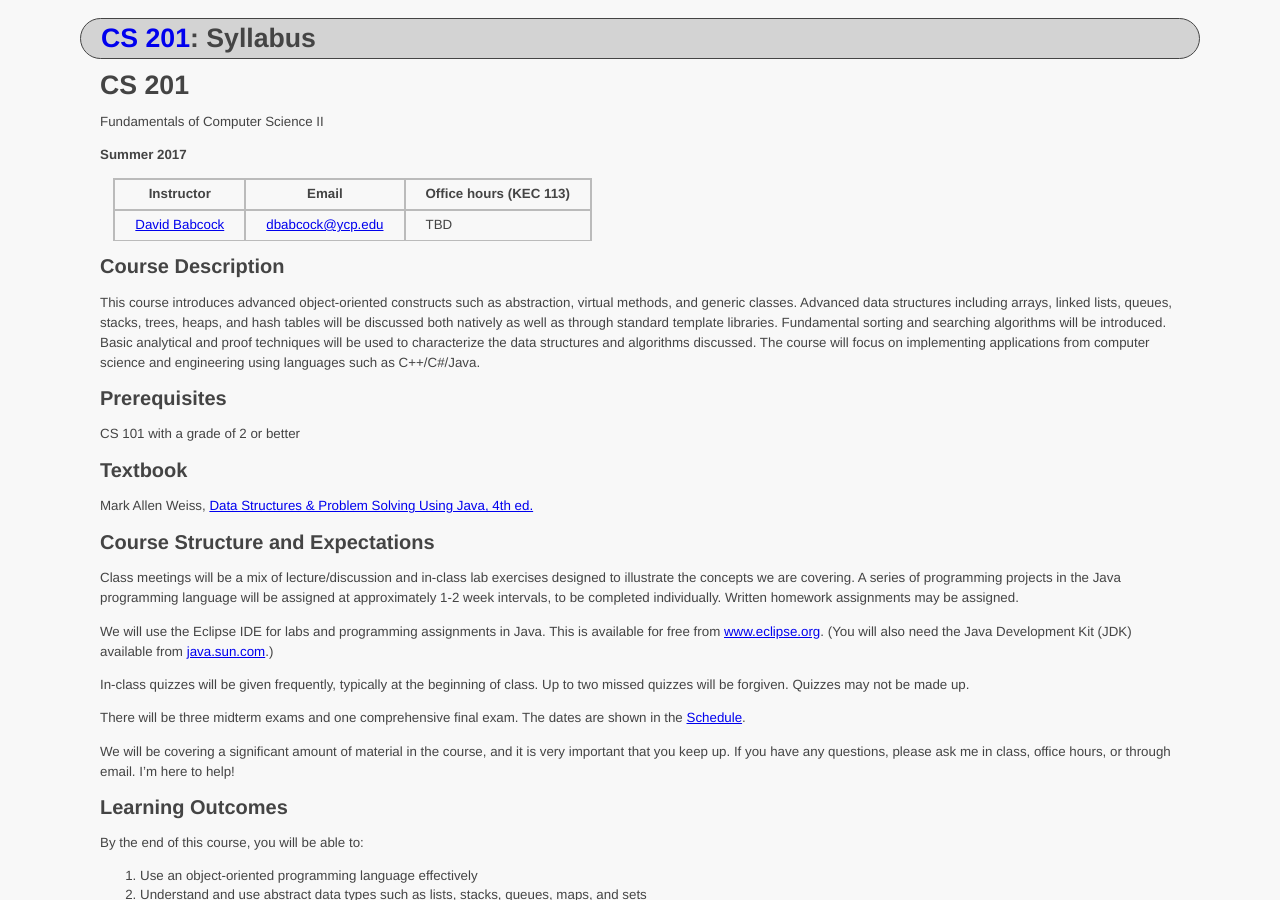
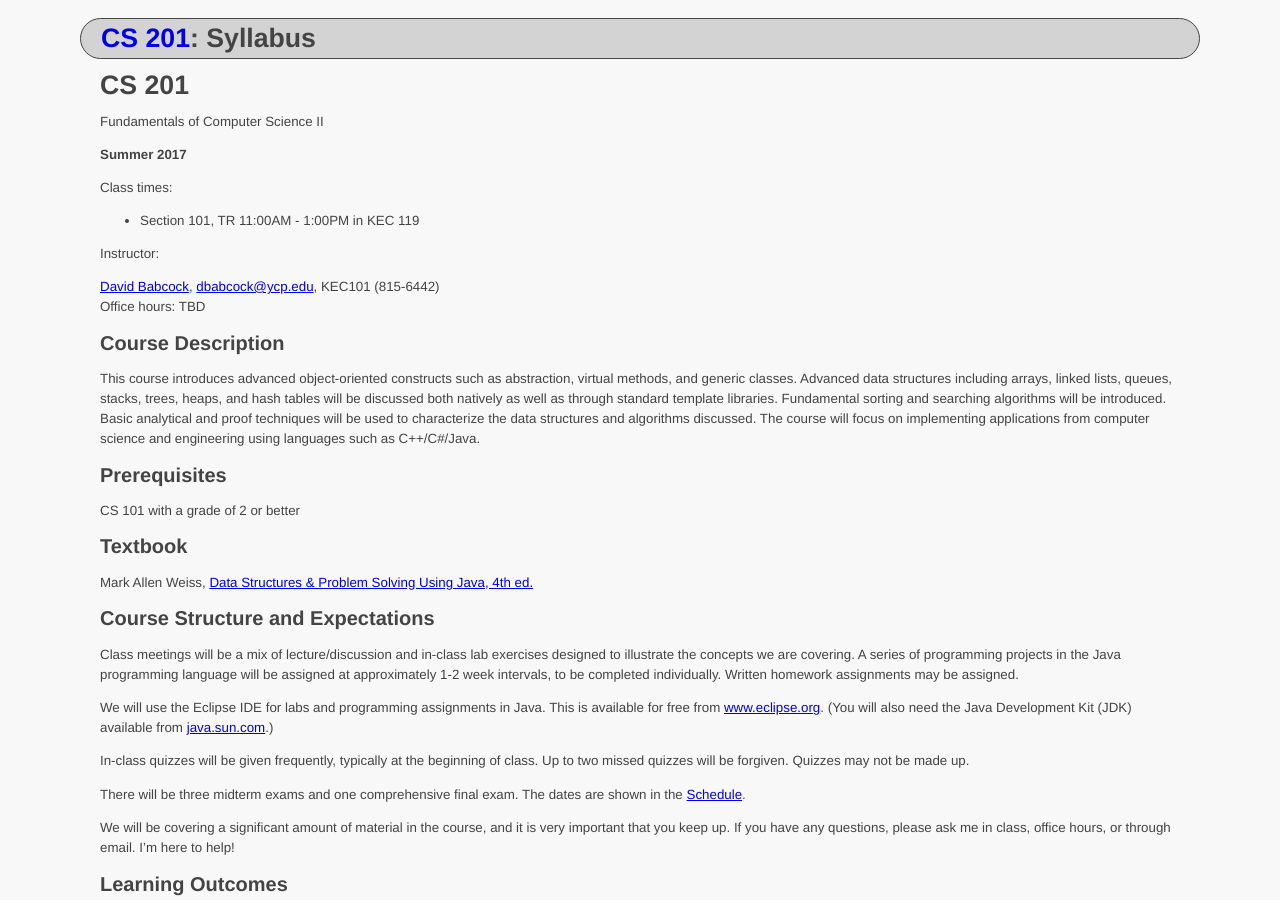
Before and after one commit to ycpcs/cs201-summer2017, a Jekyll site: the page built from syllabus.md, in a window 1280 px wide and 900 px high. Built offline with Jekyll 4.4.1, drawn with Linux system fonts in a browser that asks for light colours.

Commit message:
update syllabus
update syllabus

```diff
--- a/syllabus.md
+++ b/syllabus.md
@@ -9,9 +9,13 @@ title: "Syllabus"
 
 **Summer 2017**
 
-Instructor | Email | Office hours (KEC 113)
----------- | ----- | ----------------------
-[David Babcock](http://faculty.ycp.edu/~dbabcock) | [dbabcock@ycp.edu](mailto:dbabcock@ycp.edu) | TBD
+Class times:
+
+- Section 101, TR 11:00AM - 1:00PM in KEC 119
+
+Instructor:
+
+[David Babcock](http://faculty.ycp.edu/~dbabcock/), <dbabcock@ycp.edu>, KEC101 (815-6442) <br /> Office hours: TBD
 
 Course Description
 ------------------
```
